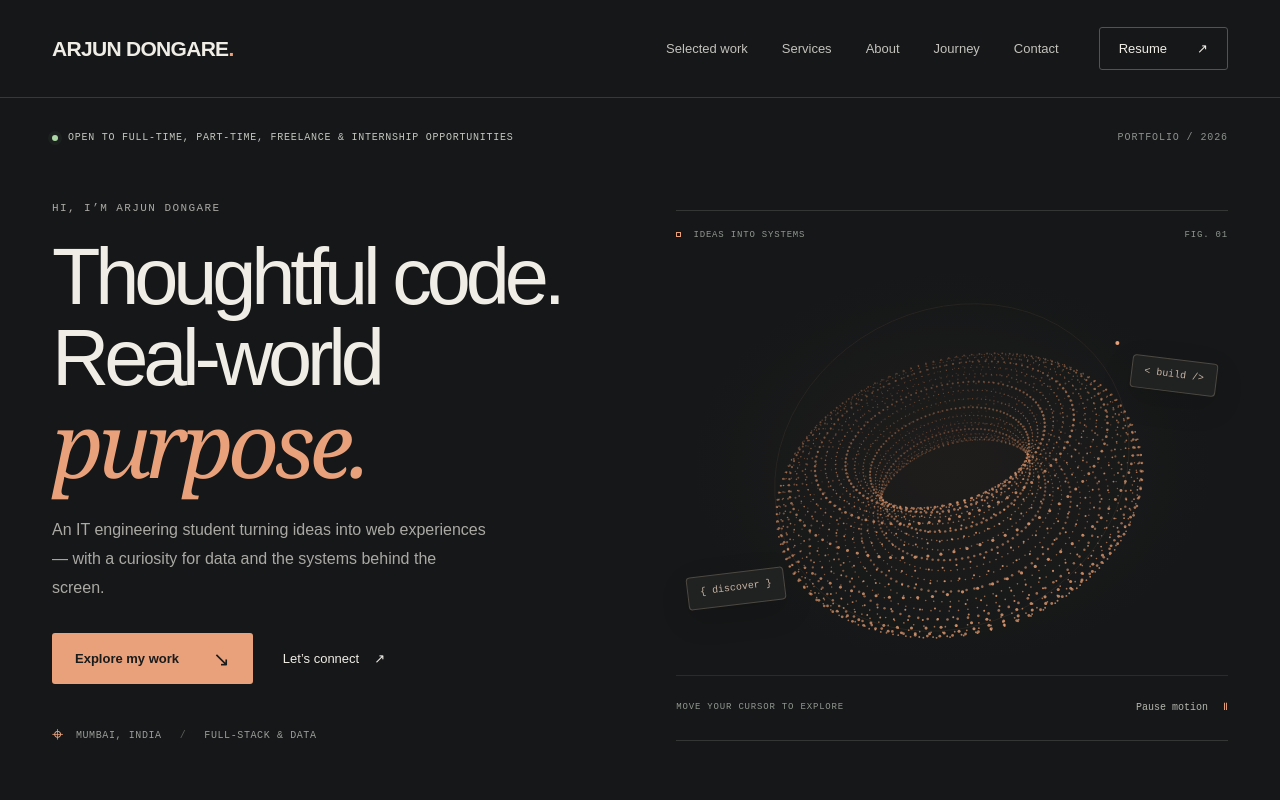
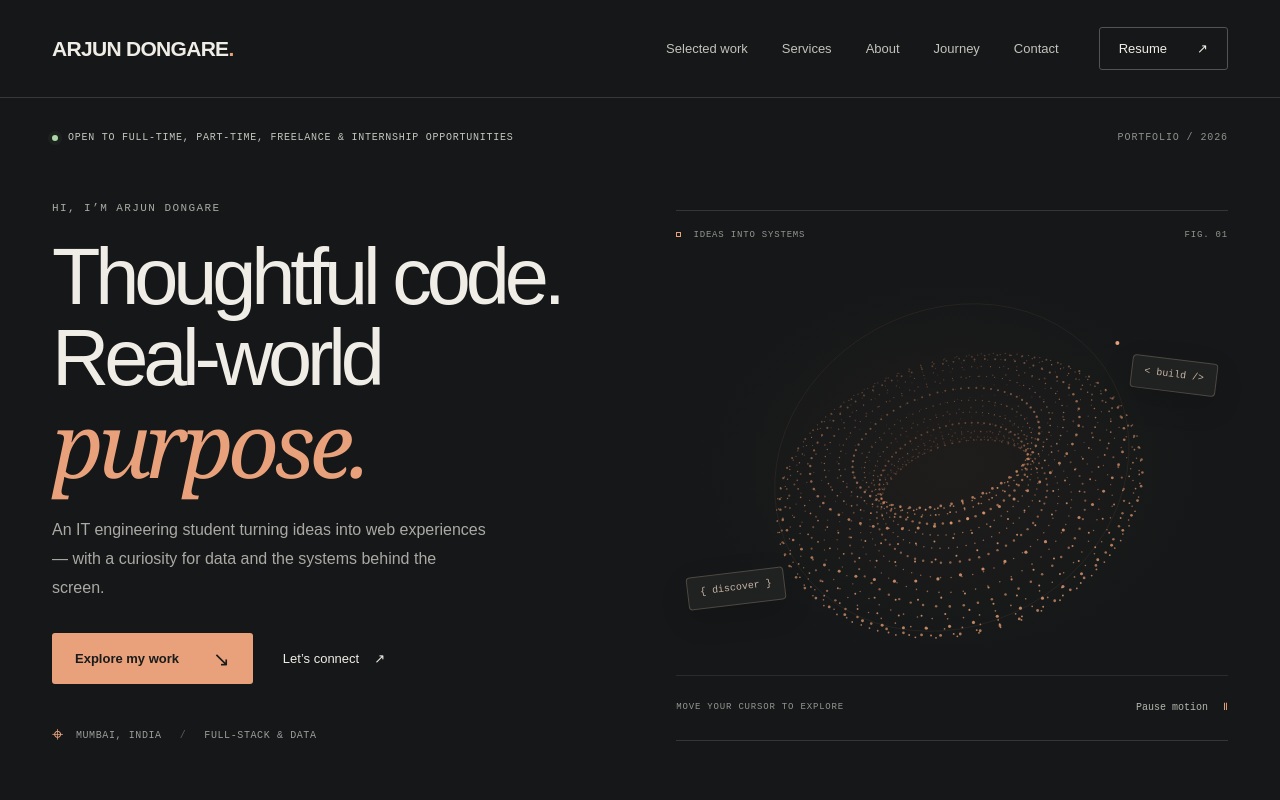
Before and after one commit to smartarjun045/Arjun_Dongare_Portfolio, a website: page index.html in a window 1280 px wide. Shown: the top 800 px of the page. Drawn offline with Linux system fonts and the light colour scheme; animation ran at ten frames a second.

Commit message:
perf: optimize 3D canvas orb rendering and enhance WCAG accessibility
- Preallocate projected orb coordinates to eliminate per-frame garbage collection
- Optimize point cloud density (1,536 points) reducing per-frame draw overhead by >55%
- Defer initial orb initialization via requestIdleCallback to prioritize FCP and TTI
- Update hero scroll link aria-label to match visible text ('Scroll to explore selected work') for WCAG 2.5.3 compliance
- Extend asset cache-control lifetime in vercel.json to 30 days
- Rebuild production distribution

```diff
--- a/index.html
+++ b/index.html
@@ -50,7 +50,7 @@
       <div class="art-bottom"><span class="interaction-hint">MOVE YOUR CURSOR TO EXPLORE</span><button id="motion-toggle" aria-pressed="false">Pause motion <span aria-hidden="true">Ⅱ</span></button></div>
     </div>
   </div>
-  <div class="hero-bottom"><p>Building at the intersection of <strong>design, development & data.</strong></p><a href="#projects" aria-label="Scroll to selected work">SCROLL TO EXPLORE <span aria-hidden="true">↓</span></a></div>
+  <div class="hero-bottom"><p>Building at the intersection of <strong>design, development & data.</strong></p><a href="#projects" aria-label="Scroll to explore selected work">SCROLL TO EXPLORE <span aria-hidden="true">↓</span></a></div>
 </section>
 <section class="stack-strip" aria-label="My toolkit across full-stack development and data science"><div class="wrap toolkit-rows">
   <div class="toolkit-row"><span class="strip-title">SHARED FOUNDATIONS</span><div class="toolkit-tools"><span>Python</span><span>SQL</span><span>Git & GitHub</span><span>Flask</span></div></div>
--- a/script.js
+++ b/script.js
@@ -61,12 +61,14 @@
   let width = 0, height = 0, phase = 0, lastFrame = 0, raf = 0, inView = true;
   let pointerX = 0, pointerY = 0, currentX = 0, currentY = 0;
   const points = [];
-  for (let ring = 0; ring < 100; ring++) {
-    const u = ring / 100 * Math.PI * 2;
-    for (let tube = 0; tube < 34; tube++) {
-      const v = tube / 34 * Math.PI * 2;
+  const projected = [];
+  for (let ring = 0; ring < 64; ring++) {
+    const u = ring / 64 * Math.PI * 2;
+    for (let tube = 0; tube < 24; tube++) {
+      const v = tube / 24 * Math.PI * 2;
       const radius = 1.35 + .54 * Math.cos(v);
       points.push({ x: radius * Math.cos(u), y: radius * Math.sin(u), z: .54 * Math.sin(v), band: tube % 3 === 0 });
+      projected.push({ x: 0, y: 0, z: 0, band: tube % 3 === 0, size: 1 });
     }
   }
   function draw() {
@@ -74,14 +76,22 @@
     const rx = .85 + currentY * .3, ry = -.35 + currentX * .35, rz = -.48 + phase;
     const sx = Math.sin(rx), cx = Math.cos(rx), sy = Math.sin(ry), cy = Math.cos(ry), sz = Math.sin(rz), cz = Math.cos(rz);
     const scale = Math.min(width, height) * .225;
-    const projected = points.map(p => {
+    for (let i = 0; i < points.length; i++) {
+      const p = points[i];
       const x1 = p.x * cz - p.y * sz, y1 = p.x * sz + p.y * cz;
       const y2 = y1 * cx - p.z * sx, z2 = y1 * sx + p.z * cx;
       const x3 = x1 * cy + z2 * sy, z3 = -x1 * sy + z2 * cy;
       const perspective = 5 / (5 - z3);
-      return { x: width / 2 + x3 * scale * perspective, y: height / 2 + y2 * scale * perspective, z: z3, band: p.band, size: perspective };
-    }).sort((a,b) => a.z - b.z);
-    for (const p of projected) {
+      const proj = projected[i];
+      proj.x = width / 2 + x3 * scale * perspective;
+      proj.y = height / 2 + y2 * scale * perspective;
+      proj.z = z3;
+      proj.band = p.band;
+      proj.size = perspective;
+    }
+    projected.sort((a,b) => a.z - b.z);
+    for (let i = 0; i < projected.length; i++) {
+      const p = projected[i];
       const brightness = (p.z + 2) / 4;
       const opacity = .16 + brightness * .72;
       context.fillStyle = `rgba(${Math.round(172 + brightness * 73)},${Math.round(104 + brightness * 69)},${Math.round(67 + brightness * 61)},${opacity})`;
@@ -106,5 +116,9 @@
   if ('IntersectionObserver' in window) new IntersectionObserver(entries => { inView = entries[0].isIntersecting; if (inView) startAnimation(); else { cancelAnimationFrame(raf); raf=0; } }).observe(canvas);
   document.addEventListener('visibilitychange', () => { if (document.hidden) { cancelAnimationFrame(raf); raf=0; } else startAnimation(); });
   if (window.matchMedia('(pointer: coarse)').matches) document.querySelector('.interaction-hint').textContent = 'A STUDY IN FORM & MOTION';
-  resize(); updateMotion();
+  if ('requestIdleCallback' in window) {
+    window.requestIdleCallback(() => { resize(); updateMotion(); }, { timeout: 1000 });
+  } else {
+    setTimeout(() => { resize(); updateMotion(); }, 50);
+  }
 })();
```
Also changed, not shown: vercel.json, 1 other file.
